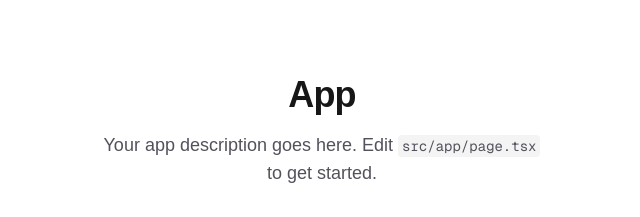
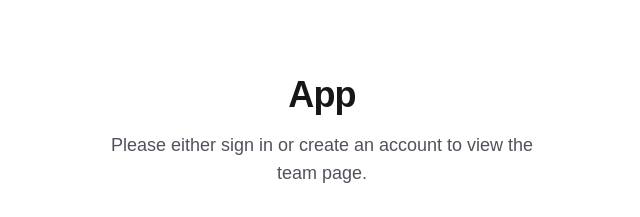
Before and after one commit to KAX17ss7/Programming-Project-A1, a Next.js app in the folder frontend/: page / in a window 1280 px wide. Shown: the part 232-449 px from the top of the page, without its empty margins (318-958 px from the left). Built offline with nearby package versions, Linux system fonts and the light colour scheme; no server answers.

Commit message:
feat: update landing page description Landing page now prompts visitor to sign in or create account to view the team page content.

```diff
--- a/frontend/src/app/page.tsx
+++ b/frontend/src/app/page.tsx
@@ -14,11 +14,7 @@
           {process.env.NEXT_PUBLIC_APP_NAME ?? 'App'}
         </h1>
         <p className="max-w-md text-lg text-zinc-600 dark:text-zinc-400">
-          Your app description goes here. Edit{' '}
-          <code className="rounded bg-zinc-100 px-1 py-0.5 font-mono text-sm dark:bg-zinc-800">
-            src/app/page.tsx
-          </code>{' '}
-          to get started.
+          Please either sign in or create an account to view the team page.
         </p>
       </div>
       <div className="flex gap-4">
```
